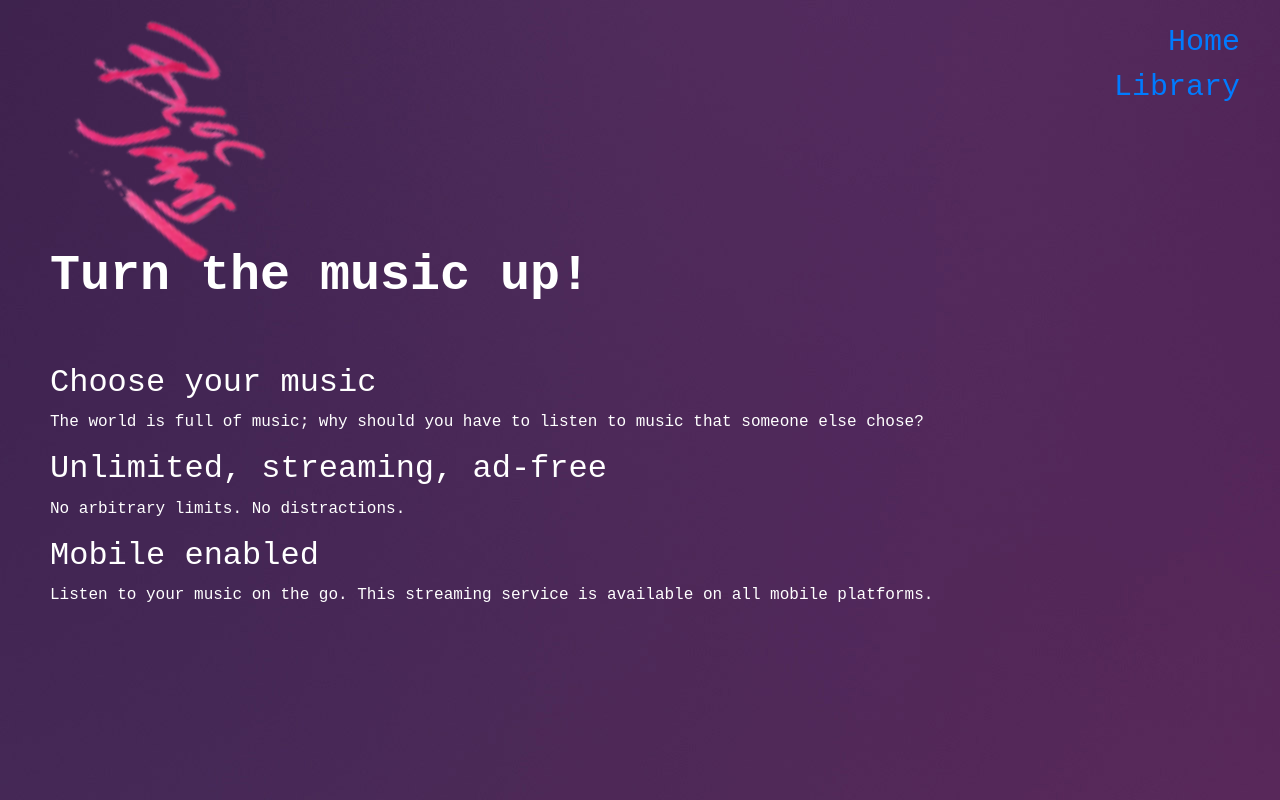
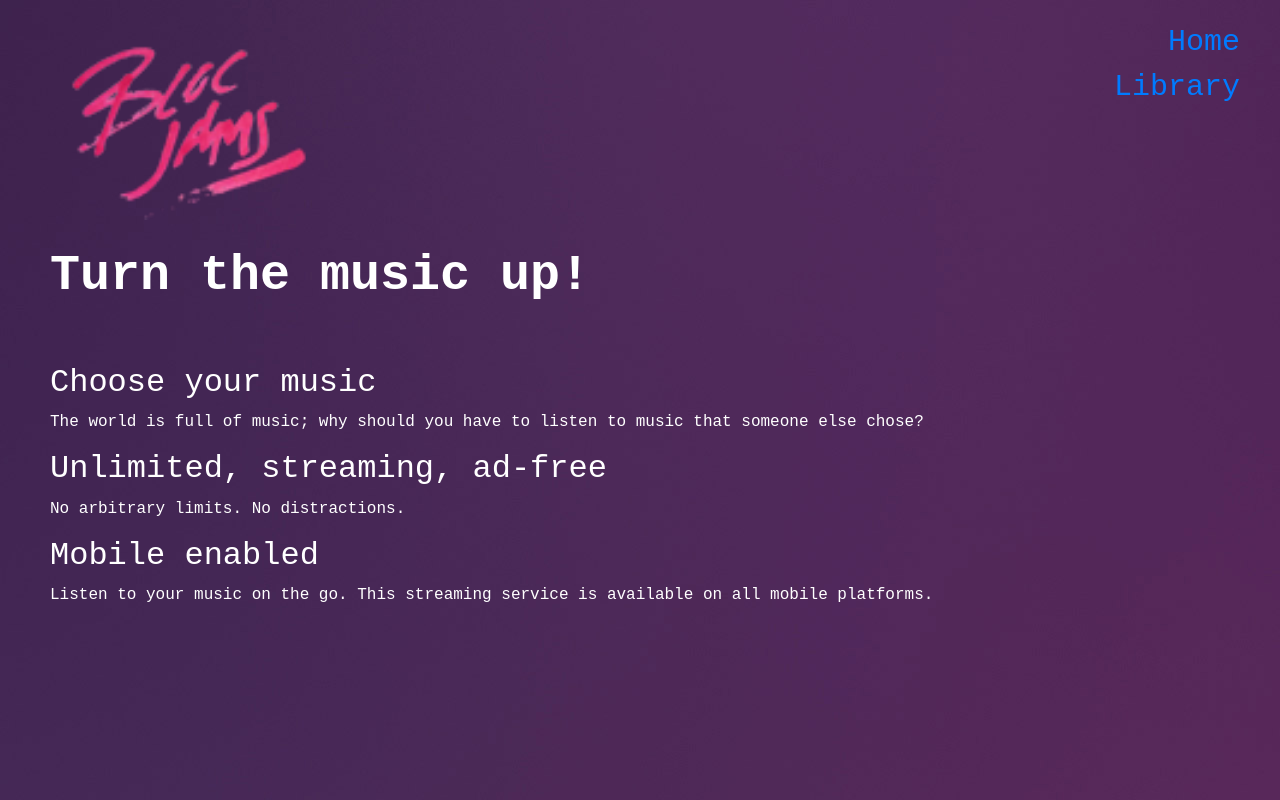
Before and after one commit to elizzzabethrae/bloc-jams-react, a React (Create React App) app: page / in a window 1280 px wide. Built offline with nearby package versions, Linux system fonts and the light colour scheme.

Commit message:
logo stop spinning please

```diff
--- a/src/App.css
+++ b/src/App.css
@@ -6,7 +6,6 @@
 }
 
 .logo {
-  animation: App-logo-spin infinite 30s linear;
   height: 200px;
   padding-top: 20px;
   padding-left: 50px;
```
